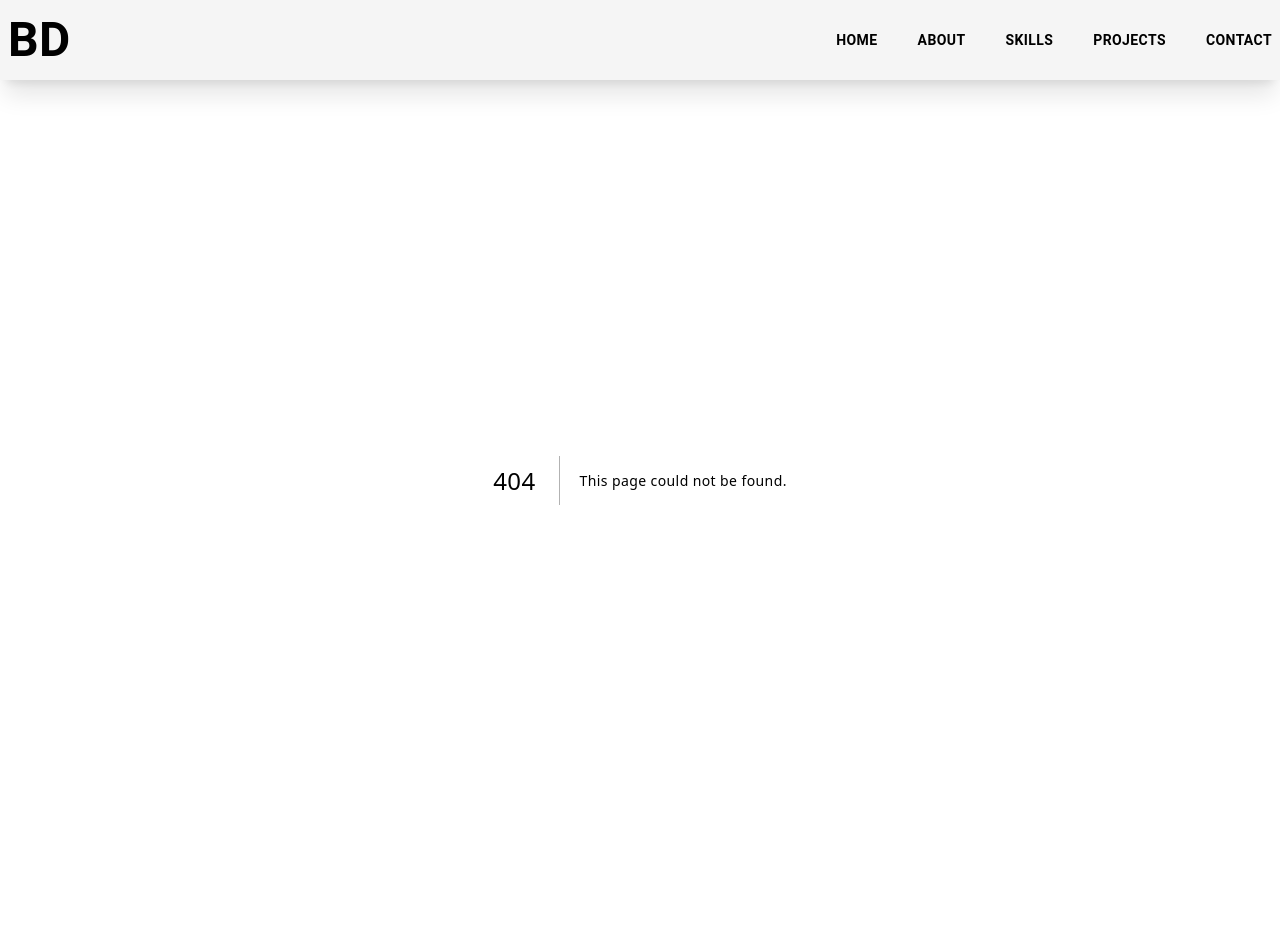
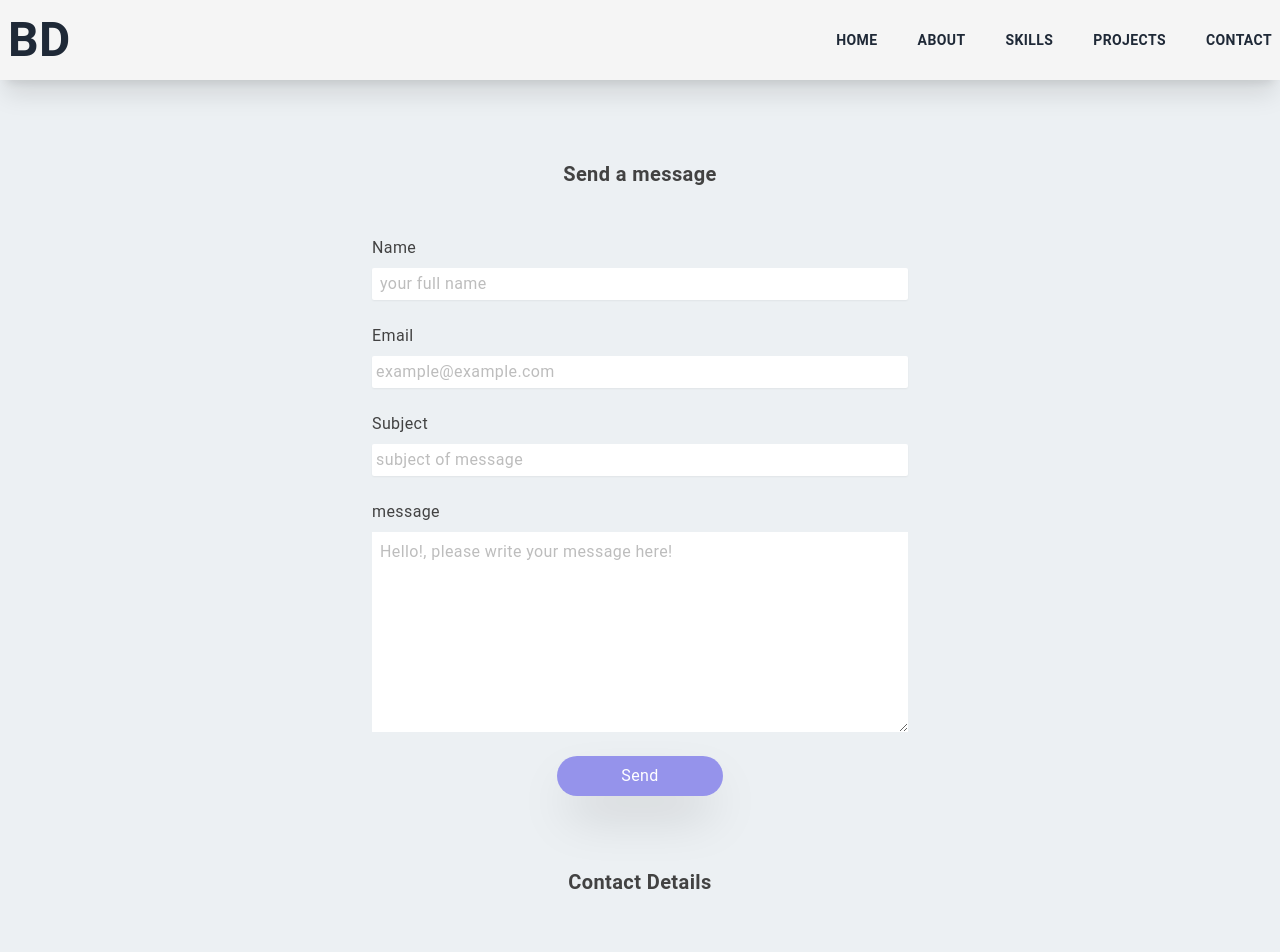
Before and after one commit to Bishwajitkuat/portfolio_next_bisso, a Next.js app: page /contact in a window 1280 px wide. Before the commit this address had no page. Shown: the top 952 px of the page. Built offline with nearby package versions, Linux system fonts and the light colour scheme.

Commit message:
importing components into ContactPage and ContactPage into contact route.

```diff
--- /dev/null
+++ b/components/contact-page/contact-page.tsx
@@ -0,0 +1,14 @@
+import React from "react";
+import ContactForm from "./contact-form";
+import ContactDetail from "./contact-detail";
+
+export default function ContactPage() {
+  return (
+    <div className="w-full min-h-screen pt-8 grid justify-center md:pt-12 text-gray-800">
+      <div className="grid gap-6 max-w-[600px] min-w-[300px] md:min-w-[500px] px-8">
+        <ContactForm />
+        <ContactDetail />
+      </div>
+    </div>
+  );
+}
--- a/pages/api/hello.ts
+++ /dev/null
@@ -1,13 +0,0 @@
-// Next.js API route support: https://nextjs.org/docs/api-routes/introduction
-import type { NextApiRequest, NextApiResponse } from 'next'
-
-type Data = {
-  name: string
-}
-
-export default function handler(
-  req: NextApiRequest,
-  res: NextApiResponse<Data>
-) {
-  res.status(200).json({ name: 'John Doe' })
-}
--- /dev/null
+++ b/pages/contact.tsx
@@ -0,0 +1,6 @@
+import ContactPage from "@/components/contact-page/contact-page";
+import React from "react";
+
+export default function Contact() {
+  return <ContactPage />;
+}
```
